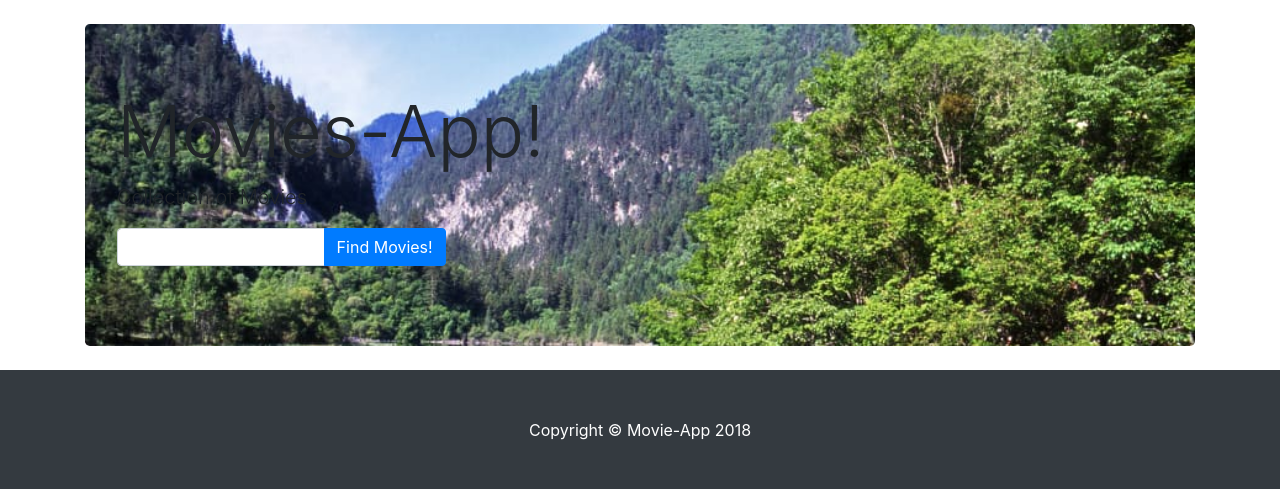
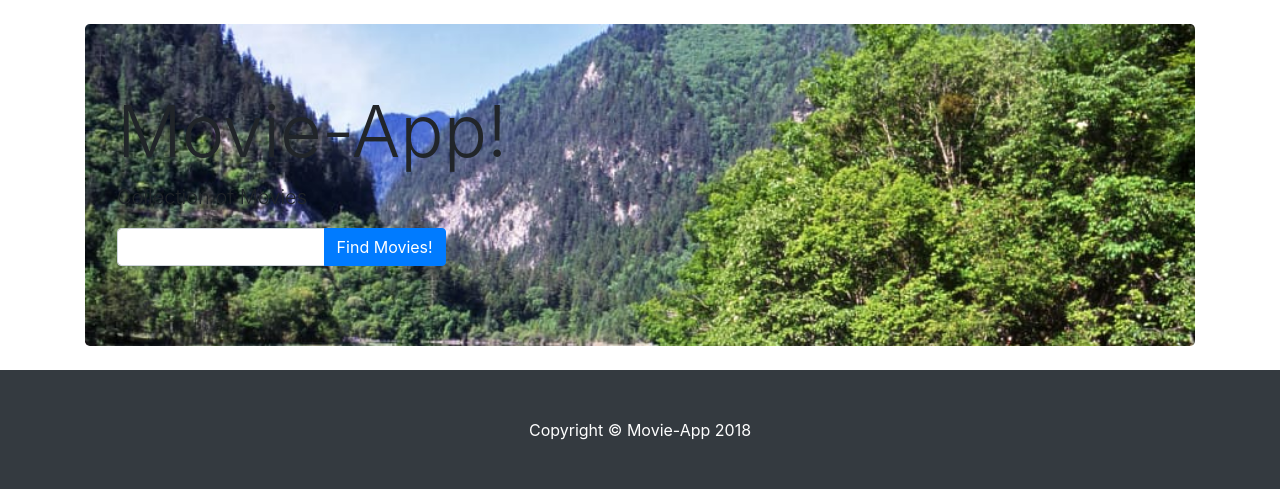
Before and after one commit to aquesidilly/Movie-App, a Flask app: page / in a window 1280 px wide. Shown: the part 88-577 px from the top of the page. Run offline with Flask 2, Linux system fonts and the light colour scheme; data that the repository does not hold is empty; some libraries are stand-ins or nearby versions.

Commit message:
Movie-App

```diff
--- a/static/css/heroic-features.css
+++ b/static/css/heroic-features.css
@@ -11,3 +11,6 @@
   background-image:url("../images/bg.jpg");
   background-size: cover;
 }
+h1 {
+    font-size: larger;
+}
--- a/templates/index.html
+++ b/templates/index.html
@@ -3,7 +3,7 @@
 {% block content %}
     <!-- Jumbotron Header -->
     <header class="jumbotron my-4">
-        <h1 class="display-3">Movies-App!</h1>
+        <h1 class="display-3">Movie-App!</h1>
         <p class="lead ">Collection of Movies</p>
         <div class="row">
             <div class="col-lg-4">
```
